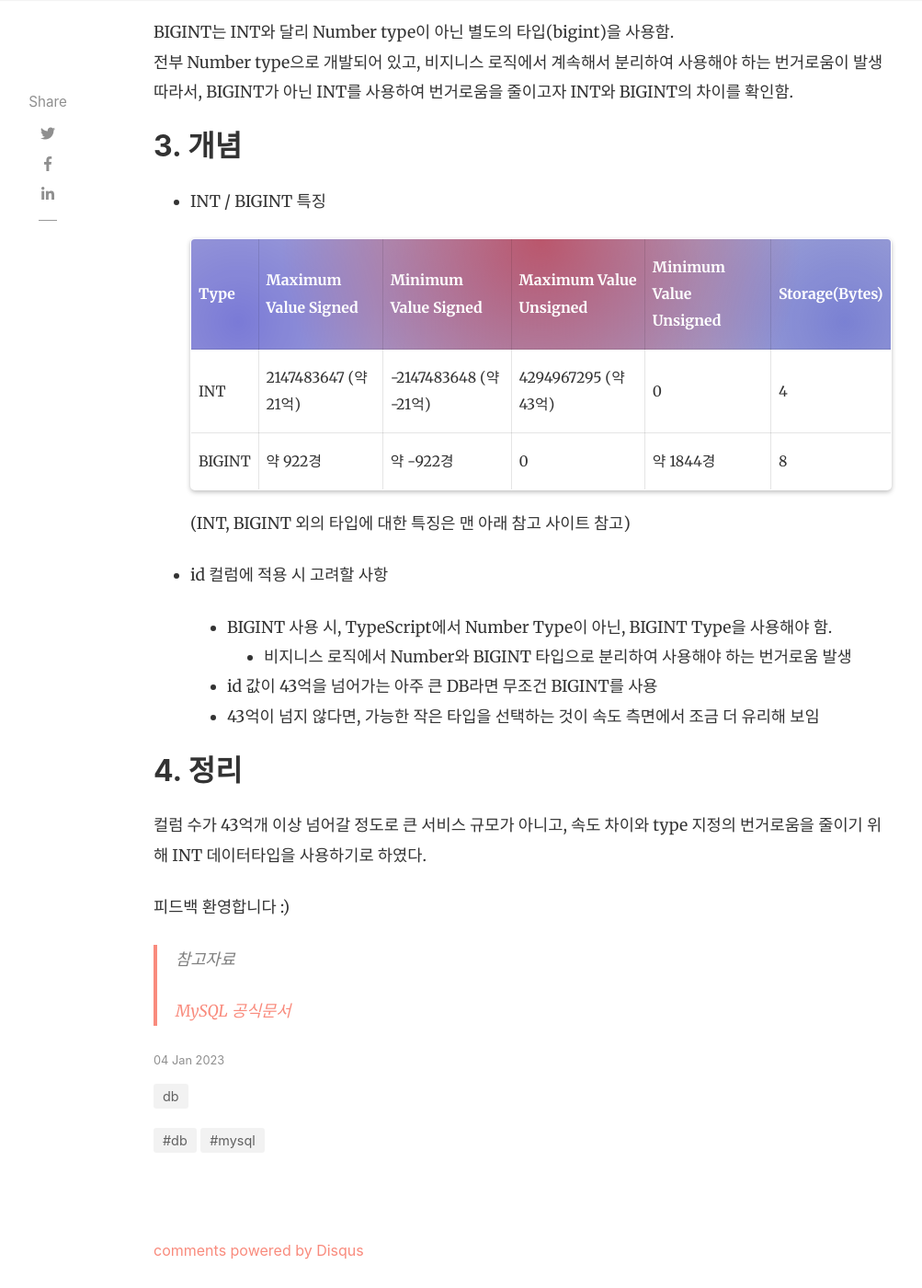
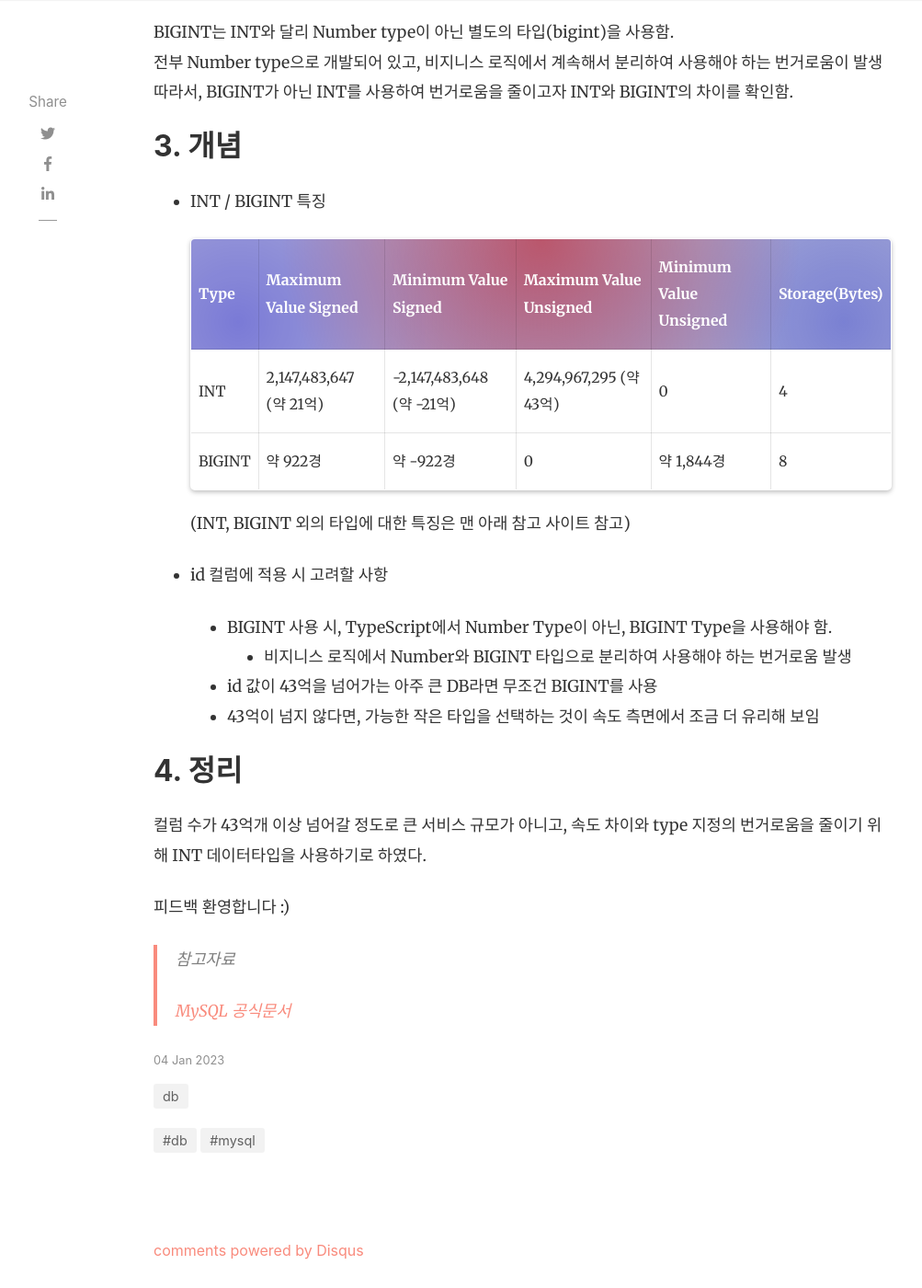
Before and after one commit to IsthisLee/Blog, a Jekyll site: the page built from _posts/2023-01-04-mysql-id-column.md, in a window 1280 px wide and 1400 px high, scrolled down 1469 px. Shown: the whole window at 92% size, without its empty margins (118-1121 px from the left). Built offline with Jekyll 4.4.1, drawn with Linux system fonts in a browser that asks for light colours; nearby versions of some CDN libraries; comment, search, counter and statistics services are not loaded; part of the change alters nothing that is shown.

```diff
--- a/_config.yml
+++ b/_config.yml
@@ -5,7 +5,7 @@ description: "이슈, 공부한 내용을 정리하는 블로그입니다."
 logo: "assets/images/darkmodeparrot.gif"
 favicon: "aassets/images/darkmodeparrot.gif"
 baseurl: ""
-google_analytics: "GTM-W4DFQ56"
+google_tagmanager: "GTM-W4DFQ56"
 disqus: "isthis"
 include: ["_pages"]
 permalink: /:title/
@@ -53,8 +53,8 @@ kramdown:
 
 # Adsense (change to "enabled" to activate, also your client id and ad slot. Create a new ad unit from your Adsense account to get the slot.)
 adsense: "disabled"
-adsense-data-ad-client: "ca-pub-3412143450191416"
-adsense-data-ad-slot: "1363087678"
+adsense-data-ad-client: "ca-pub-9923968903493294"
+adsense-data-ad-slot: "7185027430"
 
 # Lazy Images ("enabled" or "disabled")
 lazyimages: "disabled"
--- a/_layouts/default.html
+++ b/_layouts/default.html
@@ -11,8 +11,15 @@
             }); var f = d.getElementsByTagName(s)[0],
                 j = d.createElement(s), dl = l != 'dataLayer' ? '&l=' + l : ''; j.async = true; j.src =
                     'https://www.googletagmanager.com/gtm.js?id=' + i + dl; f.parentNode.insertBefore(j, f);
-        })(window, document, 'script', 'dataLayer', '{{site.google_analytics}}');</script>
+        })(window, document, 'script', 'dataLayer', '{{site.google_tagmanager}}');</script>
     <!-- End Google Tag Manager -->
+    <!-- Naver Site Verification -->
+    <meta name="naver-site-verification" content="d8786c024b4635e62950b51d784ac5f7d8feec7f" />
+    <!-- End Naver Site Verification -->
+    <!-- Auto Ad Sense -->
+    <script async src="https://pagead2.googlesyndication.com/pagead/js/adsbygoogle.js?client=ca-pub-9923968903493294"
+        crossorigin="anonymous"></script>
+    <!-- End Auto Ad Sense -->
     {% endif %}
     <meta charset="utf-8">
     <meta name="viewport" content="width=device-width, initial-scale=1, shrink-to-fit=no">
@@ -52,7 +59,7 @@
 
 <body class="{{layout}}">
     <!-- Google Tag Manager (noscript) -->
-    <noscript><iframe src="https://www.googletagmanager.com/ns.html?id={{site.google_analytics}}" height="0" width="0"
+    <noscript><iframe src="https://www.googletagmanager.com/ns.html?id={{site.google_tagmanager}}" height="0" width="0"
             style="display:none;visibility:hidden"></iframe></noscript>
     <!-- End Google Tag Manager (noscript) -->
 
--- a/_posts/2023-01-04-mysql-id-column.md
+++ b/_posts/2023-01-04-mysql-id-column.md
@@ -32,10 +32,10 @@ BIGINT는 INT와 달리 Number type이 아닌 별도의 타입(bigint)을 사용
 
 - INT / BIGINT 특징
 
-  | Type   | Maximum Value Signed | Minimum Value Signed   | Maximum Value Unsigned | Minimum Value Unsigned | Storage(Bytes) |
-  | ------ | -------------------- | ---------------------- | ---------------------- | ---------------------- | -------------- |
-  | INT    | 2147483647 (약 21억) | -2147483648 (약 -21억) | 4294967295 (약 43억)   | 0                      | 4              |
-  | BIGINT | 약 922경             | 약 -922경              | 0                      | 약 1844경              | 8              |
+  | Type   | Maximum Value Signed    | Minimum Value Signed      | Maximum Value Unsigned  | Minimum Value Unsigned | Storage(Bytes) |
+  | ------ | ----------------------- | ------------------------- | ----------------------- | ---------------------- | -------------- |
+  | INT    | 2,147,483,647 (약 21억) | -2,147,483,648 (약 -21억) | 4,294,967,295 (약 43억) | 0                      | 4              |
+  | BIGINT | 약 922경                | 약 -922경                 | 0                       | 약 1,844경             | 8              |
 
   (INT, BIGINT 외의 타입에 대한 특징은 맨 아래 참고 사이트 참고)
 
--- a/assets/css/screen.css
+++ b/assets/css/screen.css
@@ -1203,6 +1203,8 @@ td {
     padding-bottom: 0;
     border: none;
     box-shadow: 0 0 10px rgba(0, 0, 0, 0.2);
+    overflow-x: auto;
+    overflow-y: hidden;
   }
 
   thead {
@@ -1211,8 +1213,6 @@ td {
   }
 
   tbody {
-    overflow-x: auto;
-    overflow-y: hidden;
     position: relative;
     white-space: nowrap;
   }
```
Also changed, not shown: 4 other files.
